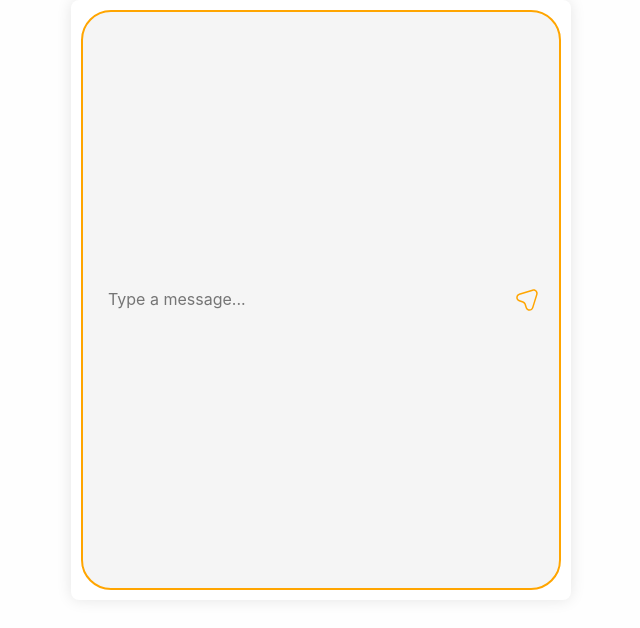
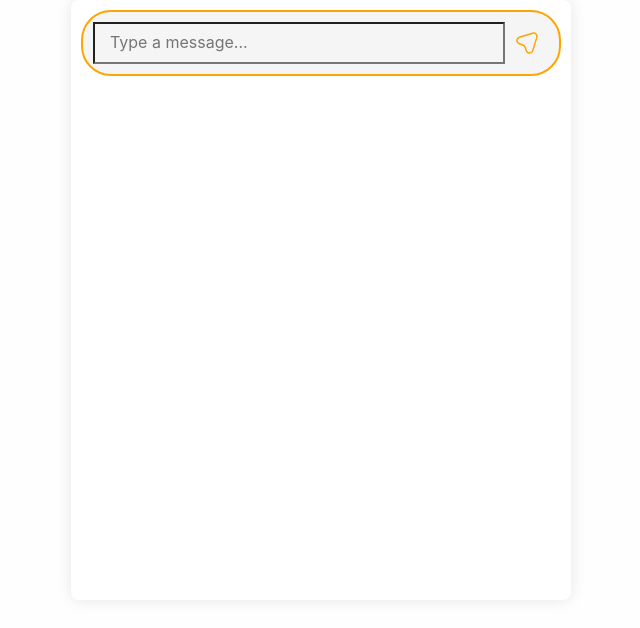
Before and after one commit to inalelub/ai-for-health, a React (Create React App) app in the folder frontend/: page /chat in a window 1280 px wide. Shown: the top 628 px of the page, without its empty margins (319-959 px from the left). Built offline with nearby package versions, Linux system fonts and the light colour scheme.

Commit message:
Updated chat.css

```diff
--- a/frontend/src/chat.css
+++ b/frontend/src/chat.css
@@ -41,34 +41,28 @@
 
 .chat-input-wrapper {
   display: flex;
+  align-items: center;
   padding: 10px;
   border: 2px solid orange;
-  margin: 10px;
   border-radius: 30px;
   background: #f5f5f5;
-}
+  margin: 10px;
 
-.chat-input-wrapper.centered {
-  flex: 1;
-  justify-content: center;
-  align-items: center;
-  display: flex;
-  border: 2px solid orange;
 }
 
 .chat-input-wrapper input {
-  flex: 1;
+
   padding: 10px 15px;
-  border: none;
-  outline: none;
   background: transparent;
   font-size: 16px;
+  width:100% ;
+
 }
 
 .chat-input-wrapper button {
   background: transparent;
   border: none;
-  padding: 0 10px;
+
   cursor: pointer;
   display: flex;
   align-items: center;
```
